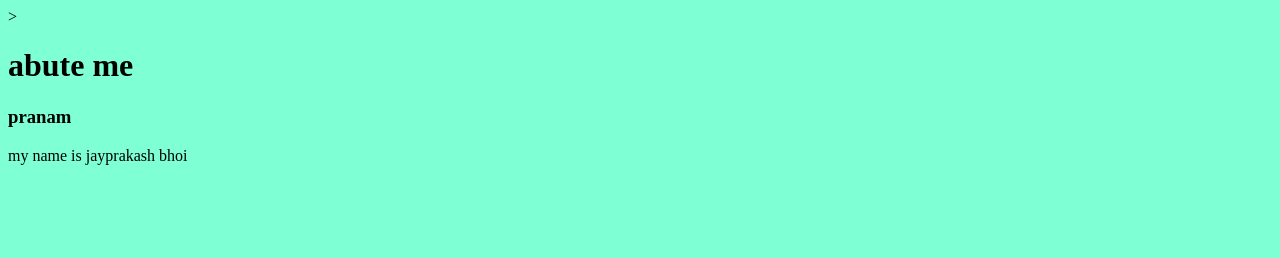
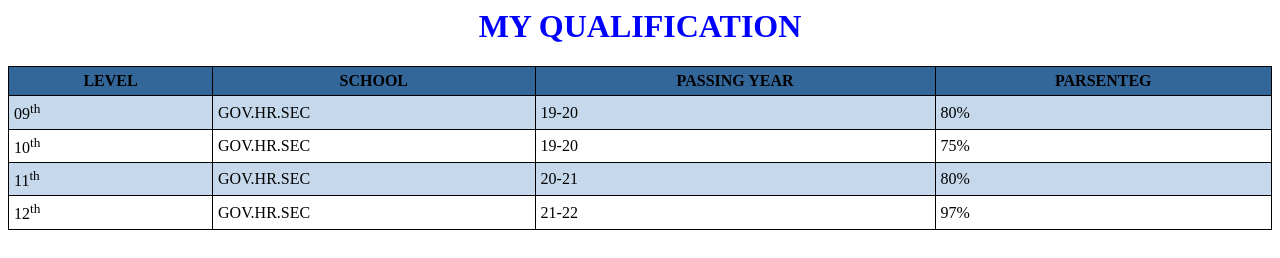
Before and after one commit to JayprakashBhoi/2128006, a plain HTML site: page index.html in a window 1280 px wide. Drawn offline with Linux system fonts and the light colour scheme.

Commit message:
Add files via upload

```diff
--- /dev/null
+++ b/css.css
@@ -0,0 +1,27 @@
+table, th, td {
+  border: 1px solid;}
+  table{
+    border-collapse: collapse;
+    width: 100%;
+  }
+  th,td{
+    padding: 5px;
+  }
+  th{
+    background-color: #336699 ;
+  }
+  tr:nth-child(even){
+    background-color:#c6d9ec;
+  }
+  tr:hover{
+    background-color:#b3cce6;
+
+  }
+    h1{
+      text-align: center;
+      color:blue;
+    }
+    h1:hover{
+      color:coral;
+      cursor:pointer ;
+    }
--- a/index.html
+++ b/index.html
@@ -1,13 +1,43 @@
-<!DOCTYPE html>
+<html>
+<link rel="stylesheet" type="text/css" href="css.css">
+<head></head>
+<h1> MY QUALIFICATION </h1>
+<title>table</title>
+<body>
+<table>
+  <tr>
+    <th>LEVEL</th>
+    <th>SCHOOL</th>
+    <th>PASSING YEAR</th>
+     <th>PARSENTEG</th>
 
-<head>
-	<title>jaypakash bhoi </title>
-</head>
-<body style="background-color:rgb(127, 255, 212);">
-><h1>abute me</h1>
-	<h3>pranam</h3>
-	my name is jayprakash bhoi<br>
+  </tr>
+  <tr>
+    <td>09<sup>th</sup></td>
+    <td>GOV.HR.SEC</td>
+    <td>19-20</td>
+     <td>80%</td>
 
+  </tr>
+  <tr>
+    <td>10<sup>th</sup></td>
+    <td>GOV.HR.SEC</td>
+    <td>19-20</td>
+     <td>75%</td>
+   </tr>
+   <tr>
+    <td>11<sup>th</sup></td>
+    <td>GOV.HR.SEC</td>
+    <td>20-21</td>
+     <td>80%</td>
+     </tr>
 
-</body>
+   <tr>
+    <td>12<sup>th</sup></td>
+    <td>GOV.HR.SEC</td>
+    <td>21-22</td>
+     <td>97%</td>
+     </tr>
+</table>
+
 </html>
```
